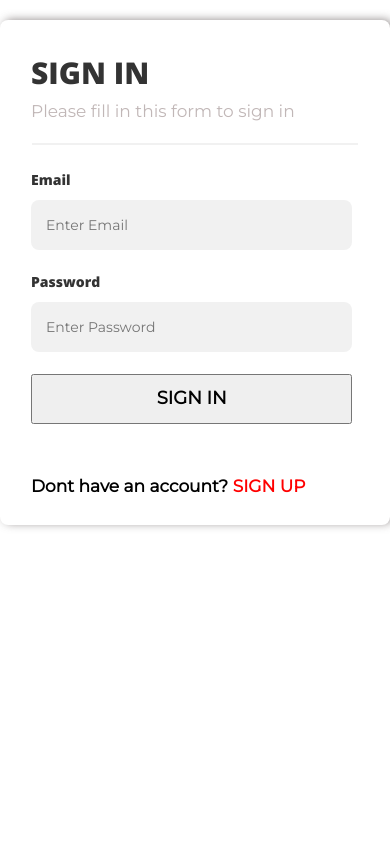
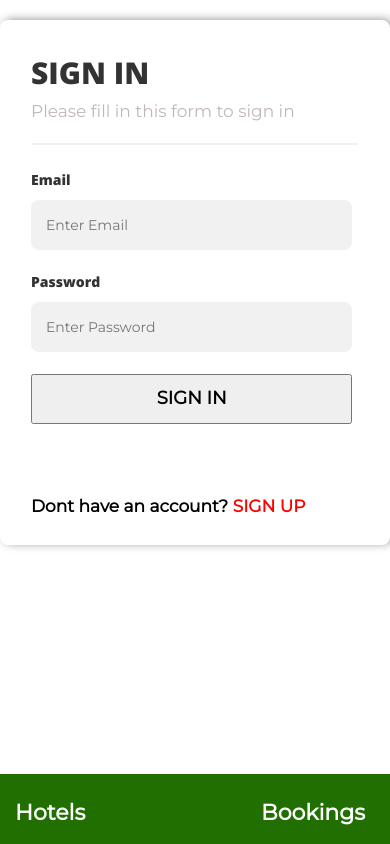
Before and after one commit to peterrobert/Hotel-Booking-frontEnd, a React (Create React App) app: page /signin in a window 390 px wide. Built offline with nearby package versions, Linux system fonts and the light colour scheme.

Commit message:
Create mobile app

```diff
--- a/src/App.css
+++ b/src/App.css
@@ -145,6 +145,7 @@ body {
   position: relative;
   top: 50px;
   width: 100%;
+  margin-bottom: 180px;
 }
 
 .hotel-disp {
@@ -158,6 +159,7 @@ body {
   -moz-box-shadow: 2px 0 12px -2px rgba(194, 138, 138, 1);
   min-height: 210px;
   max-height: 210px;
+  width: 100%;
 }
 
 .hotel-disp h4 {
@@ -219,6 +221,7 @@ body {
   -webkit-box-shadow: 3px -1px 10px -1px rgba(77, 67, 67, 0.65);
   -moz-box-shadow: 3px -1px 10px -1px rgba(77, 67, 67, 0.65);
   margin-top: 20px;
+  margin-bottom: 100px;
 }
 
 .bg-success .card-header {
@@ -345,7 +348,7 @@ strong {
 
 /* Set a style for all buttons */
 .form_styles button {
-  margin-bottom: 50px;
+  margin-bottom: 70px;
   width: 98%;
   font-family: "Montserrat", sans-serif;
   color: #000 !important;
@@ -512,4 +515,56 @@ strong {
     width: 70%;
   }
 }
+
+@media screen and (max-width: 990px) {
+  .desktop-nav{
+    display: none;
+  }
+}
+
+
+.mobile_nav{
+  position: fixed;
+  bottom: 0px;
+  height: 70px;
+  background-color: #206f00;
+  width: 100%;
+}
+
+.mobile_nav .nav{
+  display: flex;
+  flex-wrap: nowrap;
+  margin-top: 18px;
+}
+
+.mobile_nav li a {
+  font-family: "Montserrat", sans-serif;
+  font-weight: 800;
+  font-size: 22px;
+  margin-right: 10px;
+  text-transform: capitalize;
+  color: #fff;
+  margin-top: -5px;
+}
+
+.mobile_nav .nav-item{
+  flex: 1;
+}
+
+.mobile_nav .nav>li>a:focus, .nav>li>a:hover {
+  text-decoration: none;
+  background-color: unset;
+  border-radius: 20px;
+}
+
+@media screen and (min-width: 989px) {
+
+  .mobile_nav{
+    display: none;
+  }
+  .slider_dipslay{
+    margin-bottom: unset;
+  }
+
+}
 /* stylelint-enable declaration-block-no-shorthand-property-overrides, no-descending-specificity */
--- a/src/App.js
+++ b/src/App.js
@@ -1,15 +1,17 @@
-import './App.css';
-import { Route, Switch } from 'react-router-dom';
-import Welcome from './components/Welcome';
-import Hotel from './containers/Hotel';
-import HotelDetails from './containers/HotelDetails';
-import SignUp from './containers/SignUp';
-import Booking from './containers/Booking';
-import SignIn from './containers/SignIn';
-import NewBooking from './containers/NewBooking';
+import "./App.css";
+import { Route, Switch } from "react-router-dom";
+import Welcome from "./components/Welcome";
+import Hotel from "./containers/Hotel";
+import HotelDetails from "./containers/HotelDetails";
+import SignUp from "./containers/SignUp";
+import Booking from "./containers/Booking";
+import SignIn from "./containers/SignIn";
+import NewBooking from "./containers/NewBooking";
+import { Link } from "react-router-dom";
 
 function App() {
   return (
+    <>
       <Switch>
         <Route path="/" component={Welcome} exact />
         <Route path="/hotels/:id" component={HotelDetails} />
@@ -18,8 +20,19 @@ function App() {
         <Route path="/signin" component={SignIn} />
         <Route path="/booking" component={Booking} />
         <Route path="/newBooking" component={NewBooking} />
+      </Switch>
 
-    </Switch>
+      <div className="mobile_nav">
+        <ul className="nav flex-column">
+          <li className="nav-item">
+            <Link to="/hotels">hotels</Link>
+          </li>
+          <li className="nav-item text-right">
+            <Link to="/booking">bookings</Link>
+          </li>
+        </ul>
+      </div>
+    </>
   );
 }
 
--- a/src/components/Navigation.jsx
+++ b/src/components/Navigation.jsx
@@ -3,27 +3,25 @@
 /* eslint-disable jsx-a11y/anchor-is-valid */
 /* eslint-disable react/jsx-one-expression-per-line */
 /* eslint-disable camelcase */
-import React from 'react';
-import { Link } from 'react-router-dom';
+import React from "react";
+import { Link } from "react-router-dom";
 // eslint-disable-next-line import/no-extraneous-dependencies
-import { withRouter } from 'react-router';
-import Port from '../port';
+import { withRouter } from "react-router";
 
 class Navigation extends React.Component {
   // eslint-disable-next-line no-useless-constructor
   constructor(props) {
     super(props);
-
   }
 
   checkForToken() {
-    const check_user = localStorage.getItem('user_id');
-    if (check_user !== null){
-      return(
+    const check_user = localStorage.getItem("user_id");
+    if (check_user !== null) {
+      return (
         <div className="logIn">
           <button onClick={this.handleClick}>Log Out</button>
         </div>
-      )
+      );
     }
   }
 
@@ -31,10 +29,10 @@ class Navigation extends React.Component {
   handleClick(e) {
     e.preventDefault();
     // eslint-disable-next-line camelcase
-    const user_id = localStorage.getItem('user_id');
+    const user_id = localStorage.getItem("user_id");
     if (user_id !== null) {
-      localStorage.removeItem('token');
-      localStorage.removeItem('user_id');
+      localStorage.removeItem("token");
+      localStorage.removeItem("user_id");
 
       window.location.reload();
     }
@@ -43,9 +41,10 @@ class Navigation extends React.Component {
   render() {
     return (
       <div className="nav-bar">
+        <div className="desktop-nav">
           <div className="top_bar" />
           <div className="logo text-center">
-          <i className="fa fa-home" aria-hidden="true" />{' '}
+            <i className="fa fa-home" aria-hidden="true" />{" "}
             <span>Hotel booking</span>
           </div>
           <ul className="nav flex-column">
@@ -66,8 +65,8 @@ class Navigation extends React.Component {
               </a>
             </li>
           </ul>
+        </div>
         {this.checkForToken()}
-
       </div>
     );
   }
--- a/src/containers/Hotel.jsx
+++ b/src/containers/Hotel.jsx
@@ -36,44 +36,10 @@ class Hotel extends Component {
   render() {
     const { data, status } = this.props.resturants.hotels.data;
 
-    const settings = {
-      dots: true,
-      infinite: true,
-      speed: 500,
-      slidesToShow: 3,
-      slidesToScroll: 1,
-      initialSlide: 0,
-      responsive: [
-        {
-          breakpoint: 1340,
-          settings: {
-            slidesToShow: 2,
-            slidesToScroll: 1,
-            infinite: true,
-            dots: true,
-          },
-        },
-        {
-          breakpoint: 600,
-          settings: {
-            slidesToShow: 1,
-            slidesToScroll: 1,
-            initialSlide: 0,
-          },
-        },
-        {
-          breakpoint: 480,
-          settings: {
-            slidesToShow: 1,
-            slidesToScroll: 1,
-          },
-        },
-      ],
-    };
     return (
       <div className="container-fluid">
         <div className="row">
-          <div className="col-md-3">
+          <div className="col-md-3 col-xs-12 col-sm-12">
             <Navigation />
           </div>
           <div className="col-md-9">
@@ -82,7 +48,7 @@ class Hotel extends Component {
               <p>This are the hotels that are available for booking</p>
             </div>
             <div className="slider_dipslay">
-              {status === 'ok' ? <SimpleSlider data={data} {...settings} /> : this.spinners()}
+              {status === 'ok' ? <SimpleSlider data={data} /> : this.spinners()}
             </div>
           </div>
         </div>
--- a/src/containers/SimpleSlider.jsx
+++ b/src/containers/SimpleSlider.jsx
@@ -55,13 +55,46 @@ class SimpleSlider extends Component {
     const settings = {
       dots: true,
       infinite: true,
+      speed: 500,
       slidesToShow: 3,
       slidesToScroll: 1,
-      autoplay: true,
-      // eslint-disable-next-line no-dupe-keys
-      speed: 4000,
-      autoplaySpeed: 4000,
-      pauseOnHover: true,
+      initialSlide: 0,
+      mobileFirst: true,
+      centerMode: false,
+      variableWidth: false,
+      focusOnSelect: true,
+      responsive: [
+        {
+          breakpoint: 1340,
+          settings: {
+            mobileFirst: true,
+            speed: 500,
+            slidesToShow: 2,
+            slidesToScroll: 1,
+            infinite: true,
+            dots: true,
+          },
+        },
+        {
+          breakpoint: 720,
+          settings: {
+            slidesToShow: 2,
+            slidesToScroll: 1,
+            speed: 500,
+            initialSlide: 0,
+            mobileFirst: true,
+          },
+        },
+        {
+          breakpoint: 500,
+          settings: {
+            slidesToShow: 1,
+            slidesToScroll: 1,
+            speed: 500,
+            mobileFirst: true,
+          },
+        },
+      ],
     };
 
     return <Slider {...settings}>{this.diplayHotels()}</Slider>;
```
Lines whose indentation alone changed are shown as unchanged.
